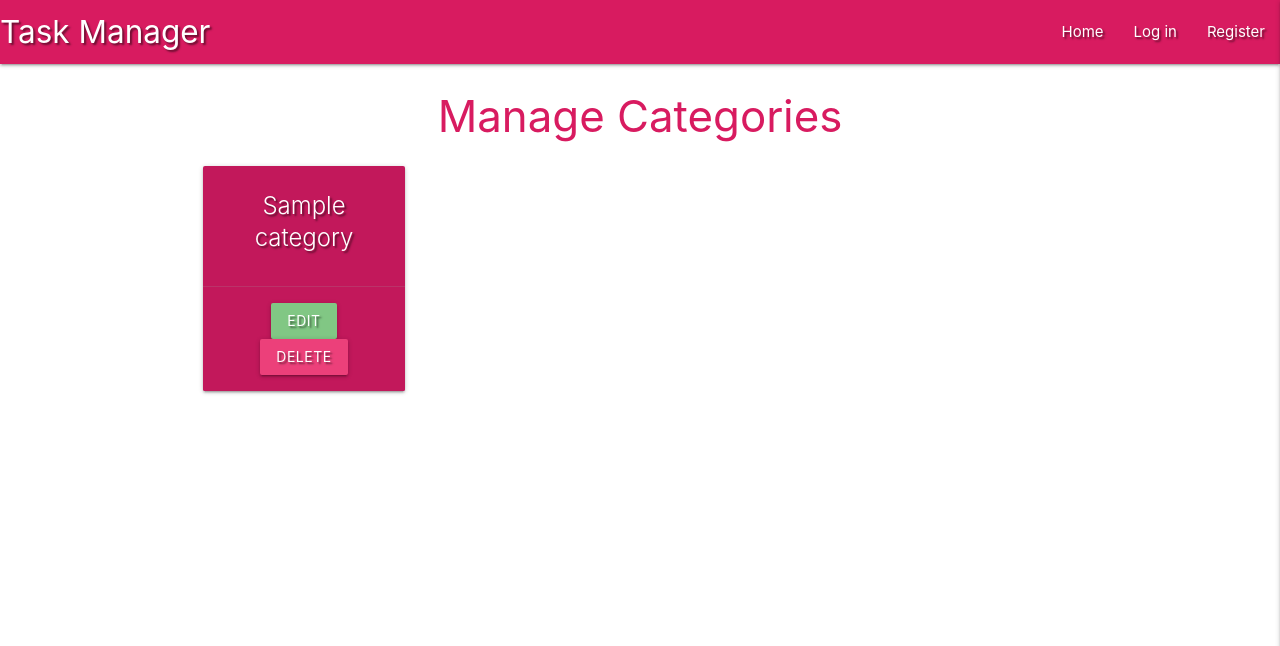
After one commit to Lucyjpjones/task-manager-new, a Flask app: page /get_categories in a window 1280 px wide. The commit adds this page. Shown: the top 646 px of the page. Run offline with Flask 2, Linux system fonts and the light colour scheme; a database or web service that is not in the repository returns one stand-in record (values such as "Sample title"); some libraries are stand-ins or nearby versions.

Commit message:
Add Manage Categories template

```diff
--- a/app.py
+++ b/app.py
@@ -144,6 +144,12 @@ def delete_task(task_id):
     return redirect(url_for("get_tasks"))
 
 
+@app.route("/get_categories")
+def get_categories():
+    categories = list(mongo.db.categories.find().sort("category_name", 1))
+    return render_template("categories.html", categories=categories)
+
+
 if __name__ == "__main__":
     app.run(host=os.environ.get("IP"),
             port=int(os.environ.get("PORT")), debug=True)
--- a/templates/base.html
+++ b/templates/base.html
@@ -38,15 +38,21 @@
           <ul class="right hide-on-med-and-down">
             <li><a href="{{ url_for('get_tasks') }}">Home</a></li>
             {% if session.user %}
-                <li><a href="{{ url_for('profile', username=session['user']) }}"
-                >Profile</a>
-                </li>
-                <li><a href="{{ url_for('add_task') }}">New Task</a></li>
-                <li><a href="#">Manage Categories</a></li>
-                <li><a href="{{ url_for('logout') }}">Log out</a></li>
+            <li>
+              <a href="{{ url_for('profile', username=session['user']) }}"
+                >Profile</a
+              >
+            </li>
+            <li><a href="{{ url_for('add_task') }}">New Task</a></li>
+            {% if session.user|lower == "admin"|lower %}
+            <li>
+              <a href="{{ url_for('get_categories') }}">Manage Categories</a>
+            </li>
+            {% endif %}
+            <li><a href="{{ url_for('logout') }}">Log out</a></li>
             {% else %}
-                <li><a href="{{ url_for('login') }}">Log in</a></li>
-                <li><a href="{{ url_for('register') }}">Register</a></li>
+            <li><a href="{{ url_for('login') }}">Log in</a></li>
+            <li><a href="{{ url_for('register') }}">Register</a></li>
             {% endif %}
           </ul>
         </div>
@@ -64,7 +70,9 @@
           >
         </li>
         <li><a href="{{ url_for('add_task') }}">New Task</a></li>
-        <li><a href="#">Manage Categories</a></li>
+        {% if session.user|lower == "admin"|lower %}
+            <li><a href="{{ url_for('get_categories') }}">Manage Categories</a></li>
+        {% endif %}
         <li><a href="{{ url_for('logout') }}">Log out</a></li>
         {% else %}
         <li><a href="{{ url_for('login') }}">Log in</a></li>
--- /dev/null
+++ b/templates/categories.html
@@ -0,0 +1,21 @@
+{% extends "base.html" %} {% block content %}
+
+<h3 class="pink-text text-darken-1 center-align">Manage Categories</h3>
+
+<div class="row">
+{% for category in categories %}
+  <div class="col s12 m3">
+    <div class="card pink darken-2 text-shadow center-align">
+      <div class="card-content white-text">
+        <span class="card-title">{{ category.category_name }}</span>
+      </div>
+      <div class="card-action">
+        <a href="#" class="btn green lighten-2">Edit</a>
+        <a href="#" class="btn pink lighten-1">Delete</a>
+      </div>
+    </div>
+  </div>
+  {% endfor %}
+</div>
+
+{% endblock %}
```
